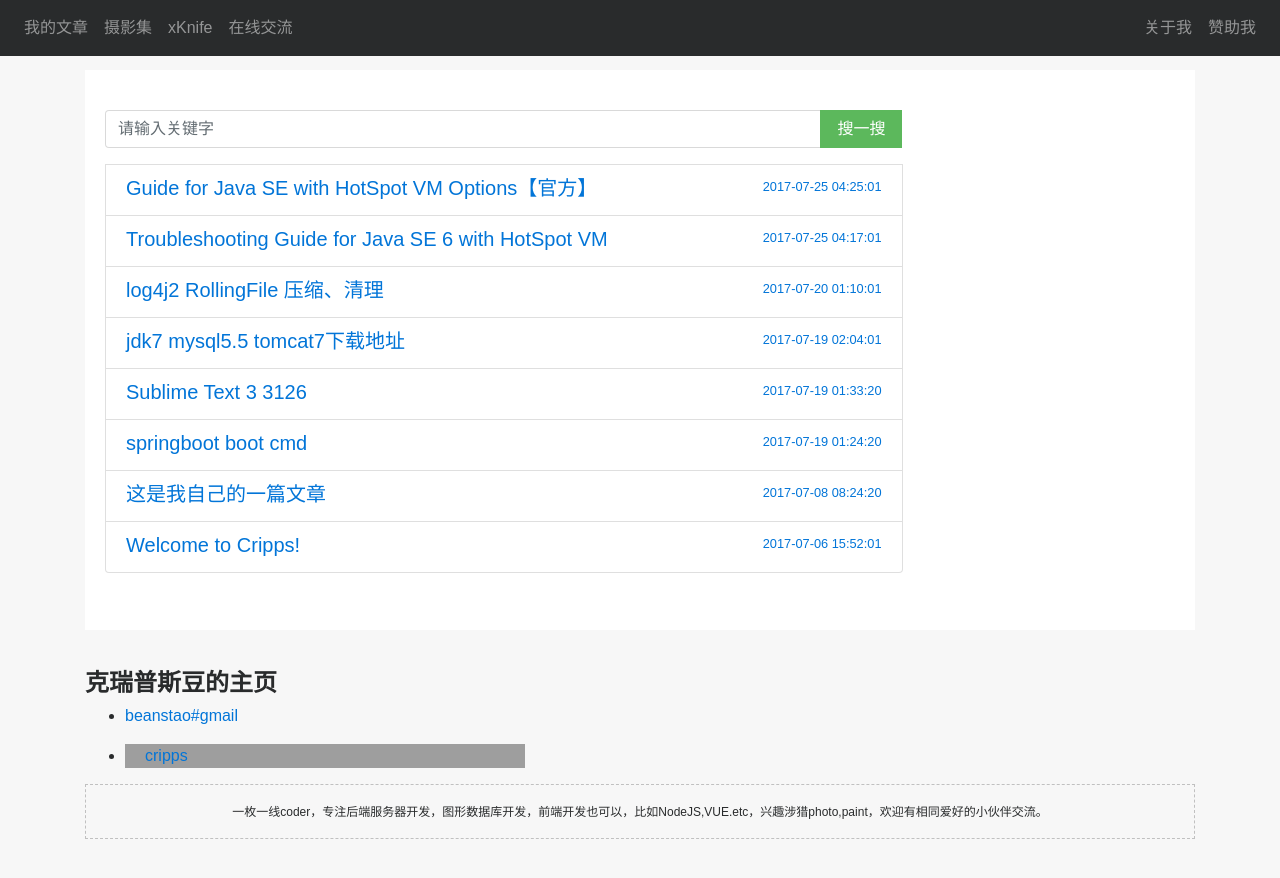
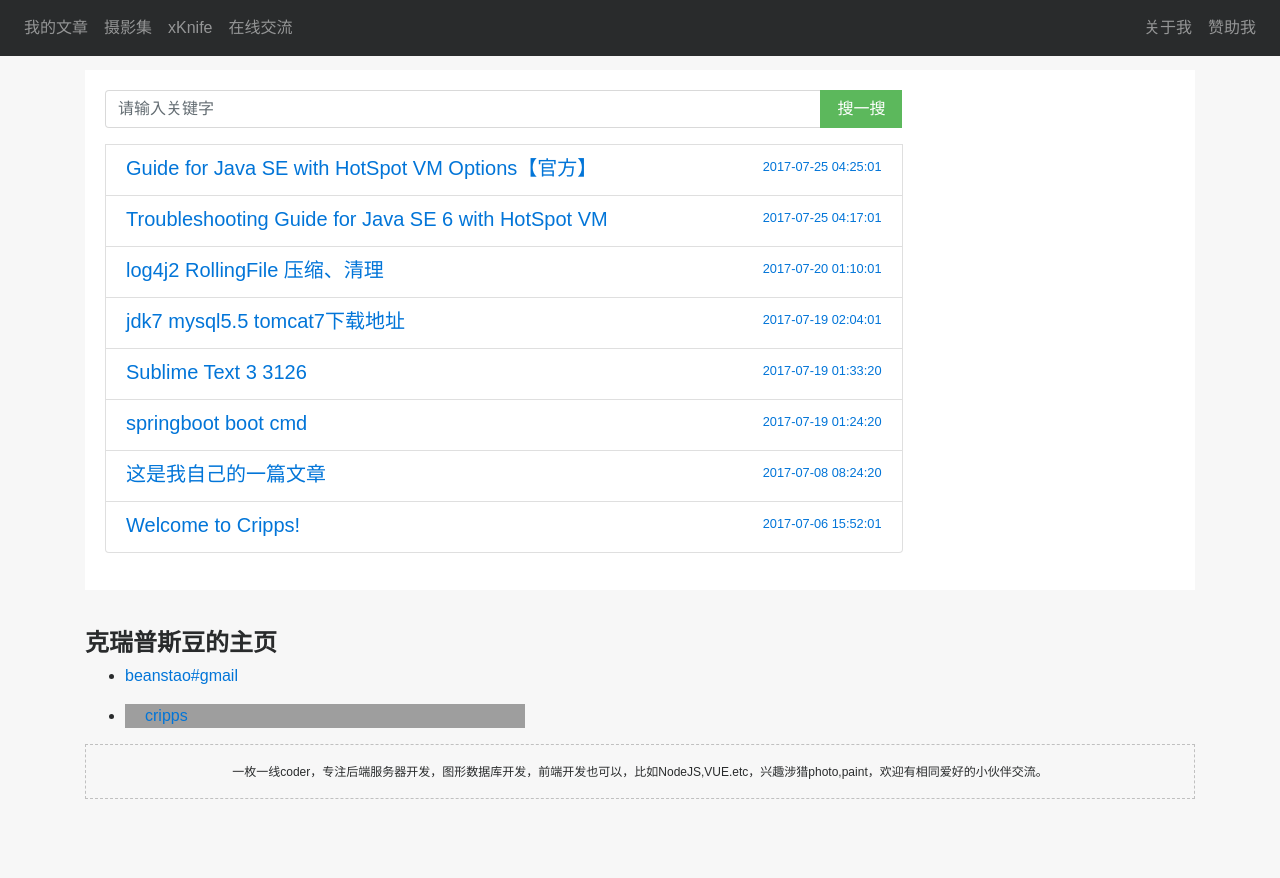
Before and after one commit to beanstt/beanstt.github.io, a Jekyll site: the page built from index.md, in a window 1280 px wide. Shown: the top 878 px of the page. Built offline with Jekyll 4.4.1, drawn with Linux system fonts in a browser that asks for light colours; nearby versions of some CDN libraries; grey boxes are pictures that could not be loaded.

Commit message:
content css

```diff
--- a/_sass/my/_global.scss
+++ b/_sass/my/_global.scss
@@ -63,7 +63,7 @@
 // 正文
 .content{
     background-color: #fff;
-    padding: 20px 10px;
+    padding: 10px 10px;
 }
 // home posts列表样式
 .align-items-start {
```
